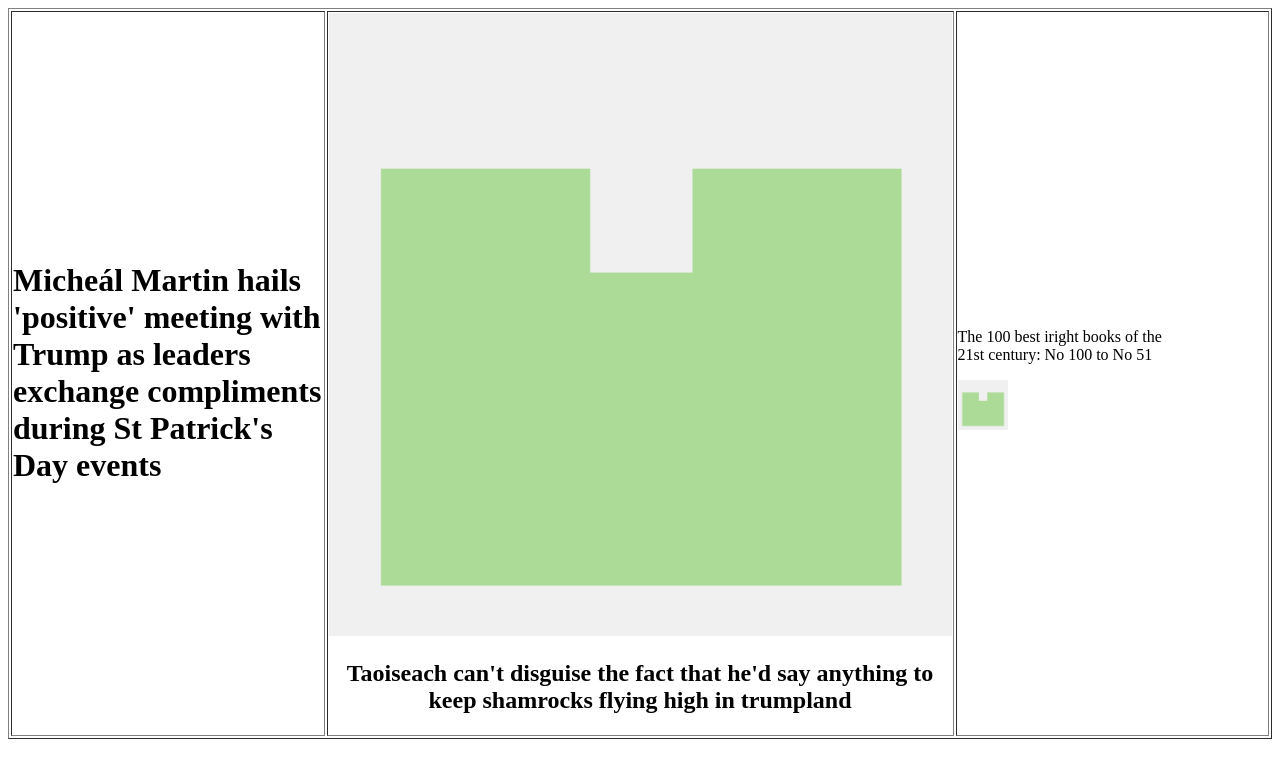
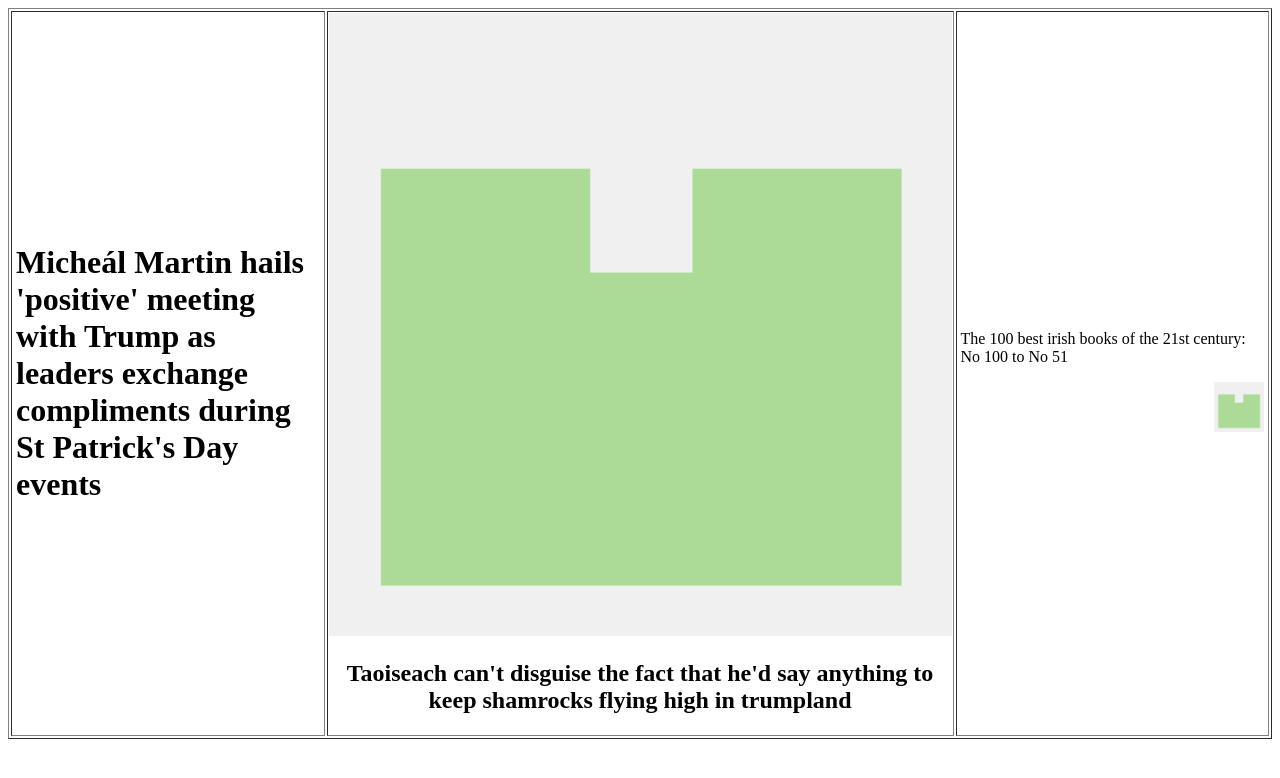
Before and after one commit to GabryelJ/html-table-design, a plain HTML site: page desafio-2/index.html in a window 1280 px wide. Drawn offline with Linux system fonts and the light colour scheme.

Commit message:
alteração na estrutura das células principais

```diff
--- a/desafio-2/index.html
+++ b/desafio-2/index.html
@@ -10,25 +10,41 @@
     <body>
         <table border = "1" >
             <tr>
-                <td width="25%">
-                    <h1>Micheál Martin hails 'positive' meeting with Trump as leaders exchange compliments during St Patrick's Day events</h1>
+                <td width="25%"> <!-- celula à esquerda da imagem-->
+                    <table>
+                        <tr>
+                            <td>
+                                <h1>
+                                    Micheál Martin hails 'positive' meeting with Trump as leaders
+                                    exchange compliments during St Patrick's Day events
+                                </h1>
+                            </td>
+                        </tr>
+                    </table>
                 </td>
-                <td rowspan="5" width="50%">
+
+                <td rowspan="5" width="50%"> <!-- celula central-->
                     <img src="img/114797458.png" alt="Foto do perfil do GitHub" width = "100%" >
                     <br>
-                    <h2 align="center">
+                    <h2 align="middle">
                         Taoiseach can't disguise the fact that he'd say anything
                         to keep shamrocks flying high in trumpland
                     </h2>
                 </td>
-                <td width="25%">
-                    <p>
-                        The 100 best iright books of the </br> 21st century: No 100 to No 51
-                    </p>
-                    <img src="./img/114797458.png" alt="Foto do perfil do GitHub" width="50px">
+
+                <td width="25%"> <!-- seção à direita da imagem-->
+                    <table>
+                        <tr>
+                            <td>
+                                <p>
+                                    The 100 best irish books of the 21st century: No 100 to No 51
+                                </p>
+                                <img align="right" src="./img/114797458.png" alt="Foto do perfil do GitHub" width="50px">
+                            </td>
+                        </tr>
+                    </table>
                 </td>
             </tr>
-
         </table>
     </body>
 </html>
```
